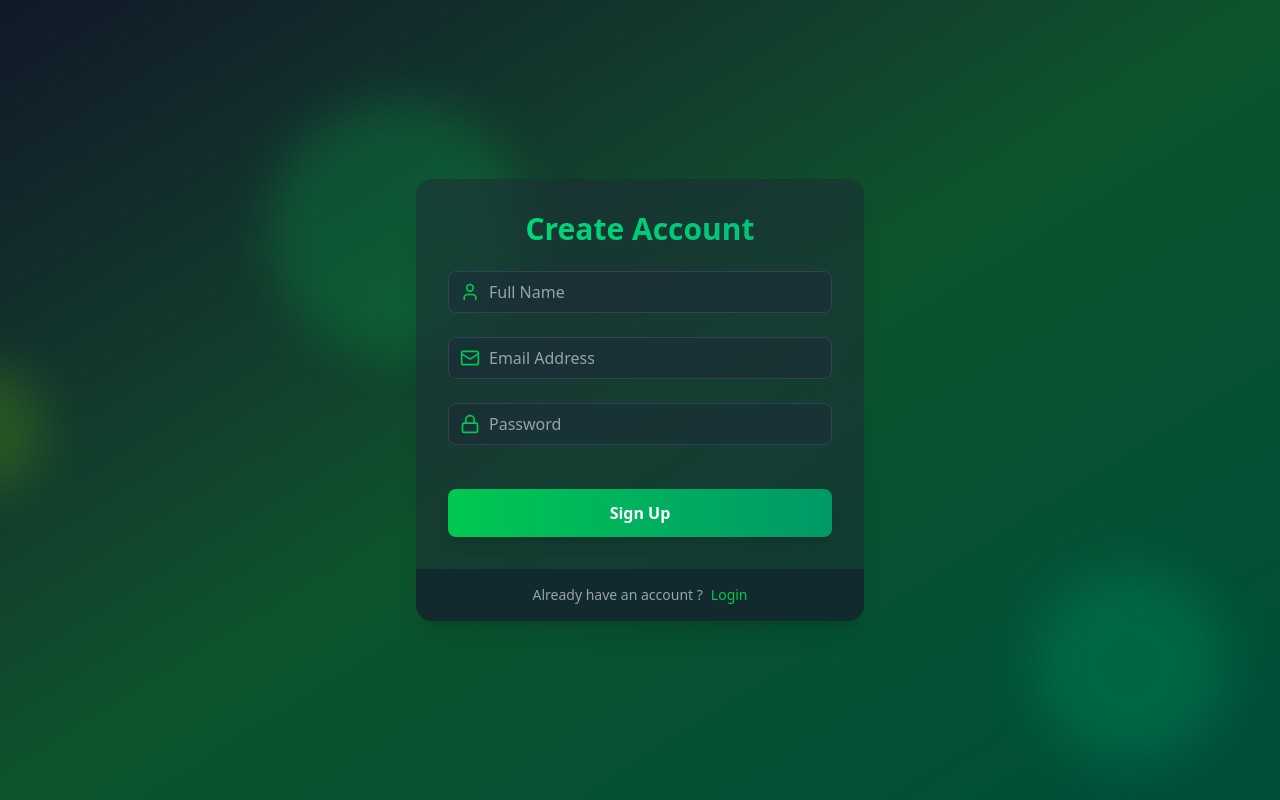
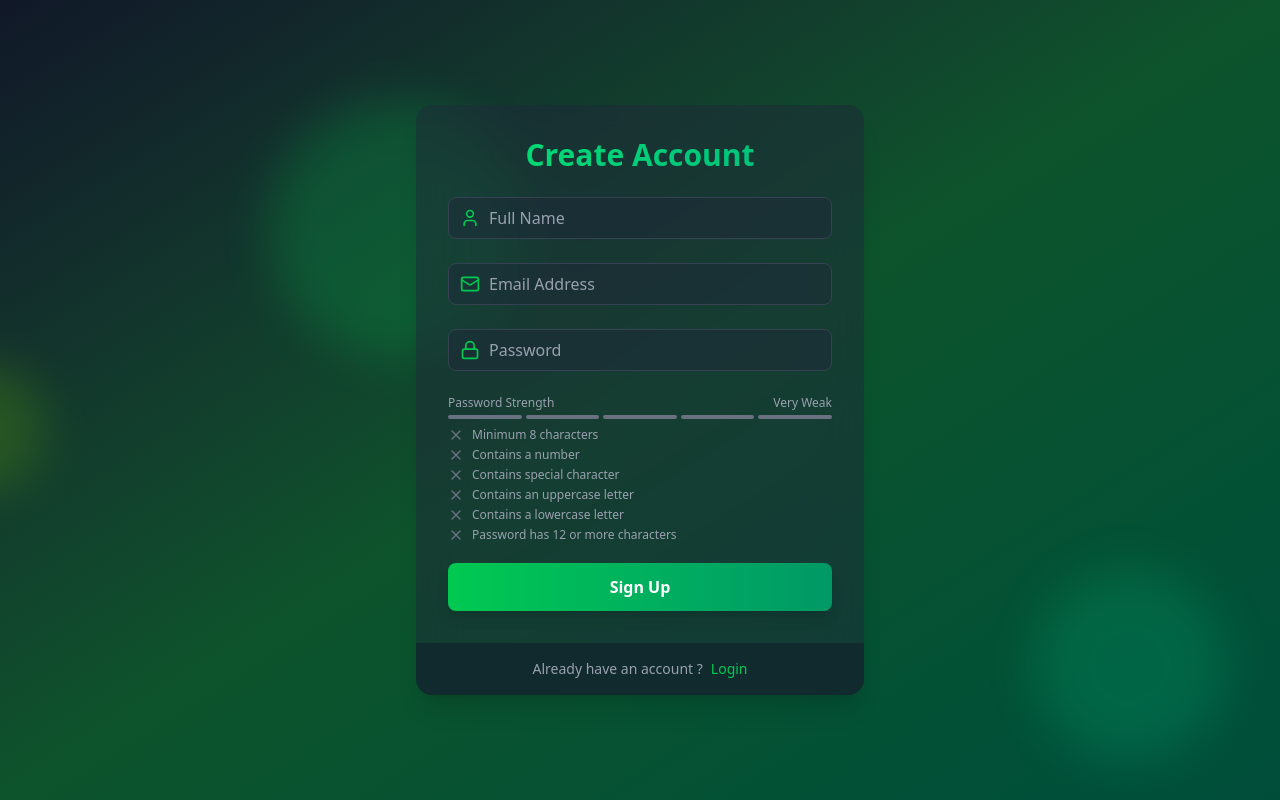
Before and after one commit to Its-me-ak/AuthFlow, a React (Vite) app in the folder frontend/: page /signup in a window 1280 px wide. Built offline with nearby package versions, Linux system fonts and the light colour scheme.

Commit message:
feat: add PasswordStrengthMeter component and integrate it into SignUpPage; update password input autocomplete attribute

```diff
--- /dev/null
+++ b/frontend/src/components/PasswordStrengthMeter.jsx
@@ -0,0 +1,115 @@
+import { Check, X } from 'lucide-react';
+import React from 'react'
+
+const PasswordCriteria = ({ password }) => {
+    const criteria = [
+        {
+            label: 'Minimum 8 characters',
+            met: password.length >= 8,
+        },
+        {
+            label: 'Contains a number',
+            met: /\d/.test(password),
+        },
+        {
+            label: 'Contains special character',
+            met: /[@$!%*?&_^]/.test(password),
+        },
+        {
+            label: 'Contains an uppercase letter',
+            met: /[A-Z]/.test(password),
+        },
+        {
+            label: 'Contains a lowercase letter',
+            met: /[a-z]/.test(password),
+        },
+        {
+            label: 'Password has 12 or more characters',
+            met: password.length >= 12,
+        }
+    ];
+    return (
+        <div className='mt-2 space-y-1'>
+            {criteria.map((item) => (
+                <div key={item.label} className='flex items-center text-xs'>
+                    {item.met ?
+                        (
+                            <Check className='size-4 text-green-500 mr-2' />
+                        ) :
+                        (
+                            <X className='size-4 text-gray-500 mr-2' />
+                        )
+                    }
+                    <span className={`${item.met ? 'text-green-500' : 'text-gray-400'}`}>
+                        {item.label}
+                    </span>
+                </div>
+            ))}
+        </div>
+    )
+
+}
+
+const PasswordStrengthMeter = ({ password }) => {
+    const getStrengthLevel = (pass) => {
+        const hasLength = pass.length >= 8;
+        const hasNumber = /\d/.test(pass);
+        const hasSymbol = /[@$!%*?&_^]/.test(pass);
+        const hasUpper = /[A-Z]/.test(pass);
+        const hasLower = /[a-z]/.test(pass);
+
+        const conditionsMet = [hasNumber, hasSymbol, hasUpper, hasLower].filter(Boolean).length;
+
+        if (pass.length >= 12 && conditionsMet === 4) return 5;
+        if (hasLength && conditionsMet >= 3) return 4;
+        if (hasLength && conditionsMet >= 2) return 3;
+        if (hasLength && conditionsMet === 1) return 2;
+        if (pass.length > 0) return 1;
+        return 0;
+    };
+
+    const getStrengthLabel = (level) => {
+        switch (level) {
+            case 5: return 'Very Strong';
+            case 4: return 'Strong';
+            case 3: return 'Good';
+            case 2: return 'Fair';
+            case 1: return 'Weak';
+            default: return 'Very Weak';
+        }
+    };
+
+    const getColorByLevel = (level) => {
+        if (level === 1) return 'bg-red-500';
+        if (level === 2) return 'bg-orange-400';
+        if (level === 3) return 'bg-yellow-400';
+        if (level === 4) return 'bg-green-500';
+        if (level === 5) return 'bg-green-700';
+        return 'bg-gray-500';
+    };
+
+    const strengthLevel = getStrengthLevel(password);
+    const strengthLabel = getStrengthLabel(strengthLevel);
+
+    return (
+        <div className='mt-2'>
+            <div className='flex justify-between items-center mb-1'>
+                <span className='text-xs text-gray-400'>Password Strength</span>
+                <span className='text-xs text-gray-400'>{(strengthLabel)}</span>
+            </div>
+
+            <div className='flex gap-1'>
+                {[...Array(5)].map((_, index) => (
+                    <div
+                        key={index}
+                        className={`h-1 w-full flex-1 rounded-full transition-colors duration-300 ${index < strengthLevel ? getColorByLevel(strengthLevel) : 'bg-gray-500'
+                            }`}
+                    />
+                ))}
+            </div>
+            <PasswordCriteria password={password} />
+        </div>
+    )
+}
+
+export default PasswordStrengthMeter
--- a/frontend/src/pages/SignUpPage.jsx
+++ b/frontend/src/pages/SignUpPage.jsx
@@ -3,6 +3,7 @@ import { motion, scale } from "motion/react"
 import Input from '../components/Input'
 import { User, Mail, Lock } from 'lucide-react'
 import { Link } from 'react-router-dom'
+import PasswordStrengthMeter from '../components/PasswordStrengthMeter'
 
 const SignUpPage = () => {
   const [name, setName] = useState('')
@@ -32,7 +33,7 @@ const SignUpPage = () => {
             placeholder="Full Name"
             value={name}
             onChange={(e) => setName(e.target.value)}
-            autocomplete="off"
+            autoComplete="off"
           />
           <Input
             icon={Mail}
@@ -41,7 +42,7 @@ const SignUpPage = () => {
             placeholder="Email Address"
             value={email}
             onChange={(e) => setEmail(e.target.value)}
-            autocomplete="off"
+            autoComplete="off"
           />
           <Input
             icon={Lock}
@@ -50,9 +51,10 @@ const SignUpPage = () => {
             placeholder="Password"
             value={password}
             onChange={(e) => setPassword(e.target.value)}
-            autocomplete="off"
+            autoComplete="off"
           />
           {/* Password strength meter */}
+          <PasswordStrengthMeter password={password}/>
 
           <motion.button
             type="submit"
```
Also changed, not shown: 1 other file (tests, documents, lock files or other folders).
